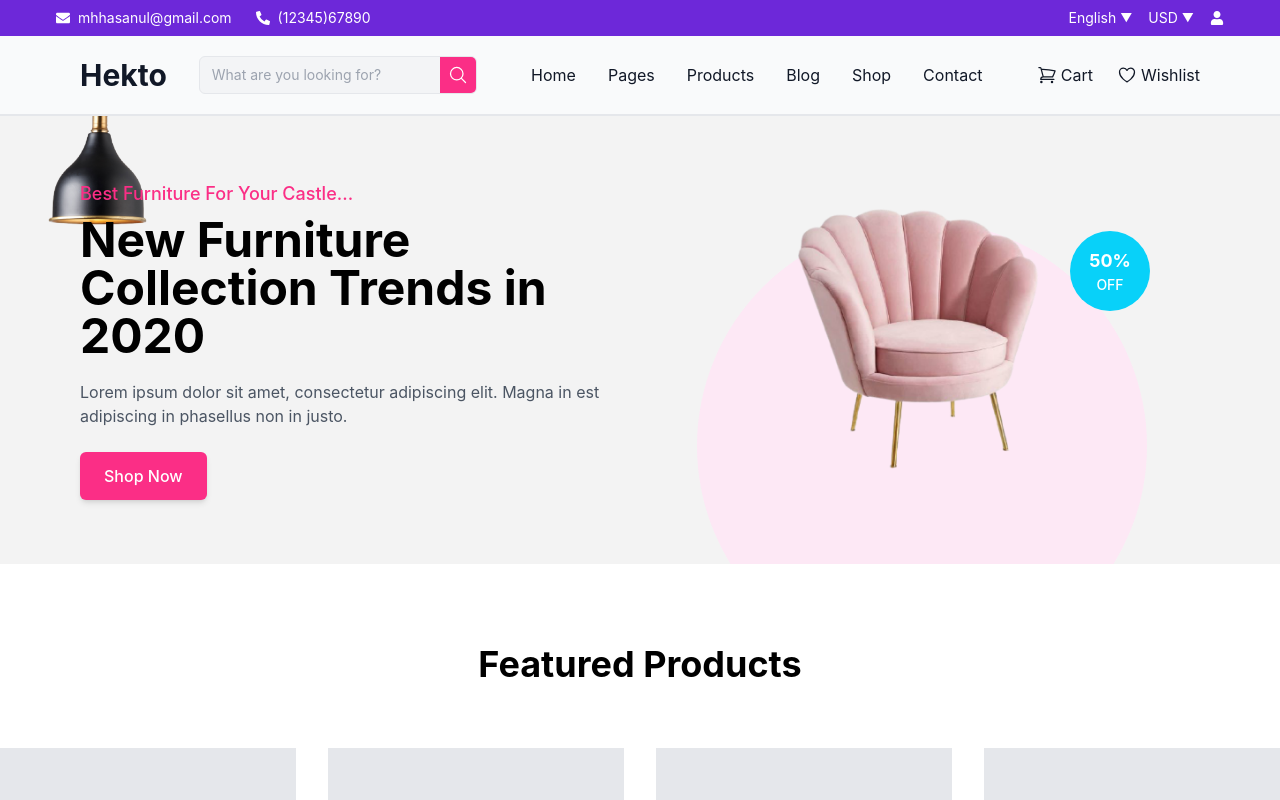
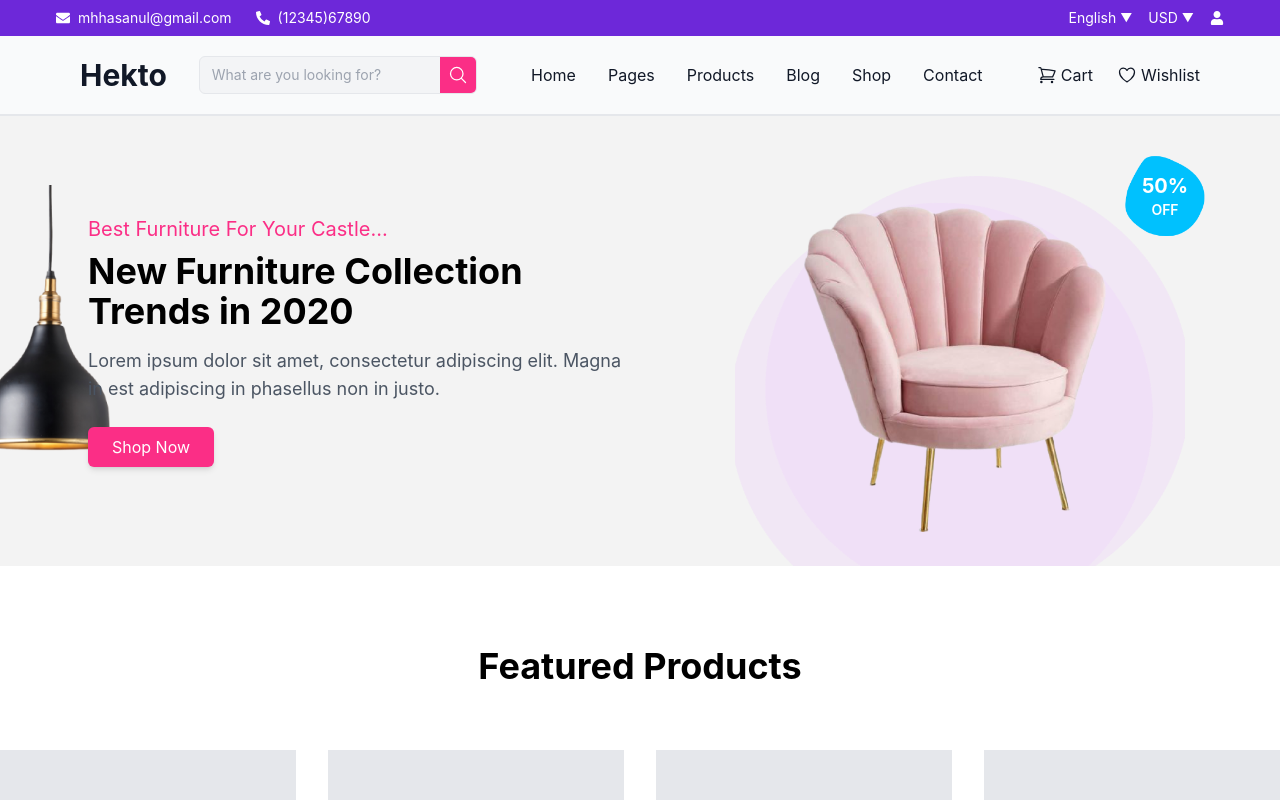
Before and after one commit to zakiabashir/hackhaton-e-comerce-web, a Next.js app: page / in a window 1280 px wide. Shown: the top 800 px of the page. Built offline with nearby package versions, Linux system fonts and the light colour scheme.

Commit message:
push my code

```diff
--- a/src/app/components/Hero.tsx
+++ b/src/app/components/Hero.tsx
@@ -7,67 +7,69 @@ function Hero() {
   const router = useRouter();
 
   return (
-    <div className="relative justify-evenly max-w-[1920px] gap-2 bg-[#F3F3F3] overflow-hidden flex flex-col md:flex-row items-center m-auto px-4 md:px-12 lg:px-20 py-8 md:py-16">
+    <div className="relative w-full bg-[#F3F3F3] overflow-hidden flex flex-col md:flex-row items-center justify-between">
 
-      {/* Left Section */}
-      <div className="relative w-full justify-evenly gap-4 md:w-1/2 flex flex-col items-start text-center md:text-left">
+      {/* Left Section for Mobile & Desktop */}
+      <div className="w-full lg:justify- md:w-1/2 h-full flex flex-col md:flex-row items-center justify-start pl-6 md:pl-16 relative">
+
         {/* Bulb Image */}
-        <div className="absolute top-[-50px] left-[0px] md:top-[-150px] md:left-[-90px] w-[387px] h-[387px] md:w-[220px] md:h-[220px]">
-          <Image
-            src="/images/bulb.png"
-            alt="Bulb"
-            width={387}
-            height={387}
-            className="object-contain w-full"
-          />
-        </div>
+<div className="relative md:absolute lg: top-[-30px] left-[90px] md:left-[-100px]">
+  <Image src="/images/bulb.png" alt="Bulb" width={300} height={300} className="object-contain" />
+</div>
 
-        {/* Text Content */}
-        <div className="relative z-10 mt-8 md:mt-0">
-          <p className="text-[#FB2E86] text-base md:text-lg font-medium mb-2">
+
+        {/* Text Content - Aligning next to the bulb */}
+        <div className="relative mt-6 md:mt-0 md:ml-6 text-center md:text-left">
+          {/* Pink Text */}
+          <p className="text-[#FB2E86] text-lg md:text-xl font-normal mb-2">
             Best Furniture For Your Castle...
           </p>
 
-          <h1 className="text-2xl md:text-4xl lg:text-5xl font-bold text-black leading-snug mb-5">
+          {/* Bold Heading */}
+          <h1 className="text-2xl md:text-4xl font-bold text-black leading-tight mb-4">
             New Furniture Collection Trends in 2020
           </h1>
 
-          <p className="text-sm md:text-base text-gray-600 mb-6">
-            Lorem ipsum dolor sit amet, consectetur adipiscing elit. Magna in est adipiscing in phasellus non in justo.
+          {/* Description */}
+          <p className="text-sm md:text-lg text-gray-600 mb-6">
+            Lorem ipsum dolor sit amet, consectetur adipiscing elit. Magna in est adipiscing in
+            phasellus non in justo.
           </p>
 
+          {/* Shop Now Button */}
           <Link href="/shoplist">
-            <button className="px-6 py-3 bg-[#FB2E86] text-white font-medium rounded-md shadow-md hover:bg-pink-600 transition duration-300">
+            <button className="px-6 py-2 bg-[#FB2E86] text-white font-text rounded-md shadow-md hover:bg-pink-600">
               Shop Now
             </button>
           </Link>
         </div>
+
       </div>
 
-      {/* Right Section */}
-      <div className="relative w-full md:w-1/2 flex justify-center items-center mt-8 md:mt-0">
-        {/* Pink Background Circle */}
-        <div className="absolute top-[20px] w-[250px] h-[250px] md:w-[450px] md:h-[450px] bg-cover bg-center z-0 rounded-full bg-[#FDE8F5]"></div>
+      {/* Right Section (Desktop, Mobile - Scrollable) */}
+      <div className="w-full md:w-1/2 h-full relative flex flex-col items-center justify-start">
+
+        {/* Pink Background Image */}
+        <div
+          className="absolute top-[60px] w-[380px] md:w-[450px] h-[380px] md:h-[450px] bg-cover bg-center z-0"
+          style={{ backgroundImage: 'url(/images/pink.png)' }}
+        ></div>
 
         {/* Sofa Image */}
-        <div className="relative z-10 w-[80%] md:w-[70%] lg:w-[50%]">
-          <Image
-            src="/images/sofa.png"
-            alt="Sofa"
-            width={400}
-            height={400}
-            className="object-contain w-full"
-          />
+        <div className="relative z-10 mt-[80px] mb-[20px]">
+          <Image src="/images/sofa.png" alt="Sofa" width={350} height={250} className="object-contain" />
         </div>
 
-        {/* Discount Badge */}
-        <div className="absolute top-[10px] right-[10px] md:top-[30px] md:right-[50px] w-[60px] h-[60px] md:w-[80px] md:h-[80px] flex items-center justify-center bg-[#08D1F9] text-white rounded-full">
-          <div className="text-center leading-tight">
-            <span className="block text-sm md:text-lg font-bold">50%</span>
-            <span className="block text-xs md:text-sm font-medium">OFF</span>
-          </div>
+        {/* Blue Discount Badge */}
+        <div
+          className="absolute top-[40px] right-[75px] bg-cover bg-center w-[80px] h-[80px] flex flex-col justify-center items-center z-20"
+          style={{ backgroundImage: 'url(/images/discount.png)' }}
+        >
+          <span className="text-xl font-bold text-white">50%</span>
+          <span className="text-sm font-semibold text-white">OFF</span>
         </div>
       </div>
+
     </div>
   );
 }
```
